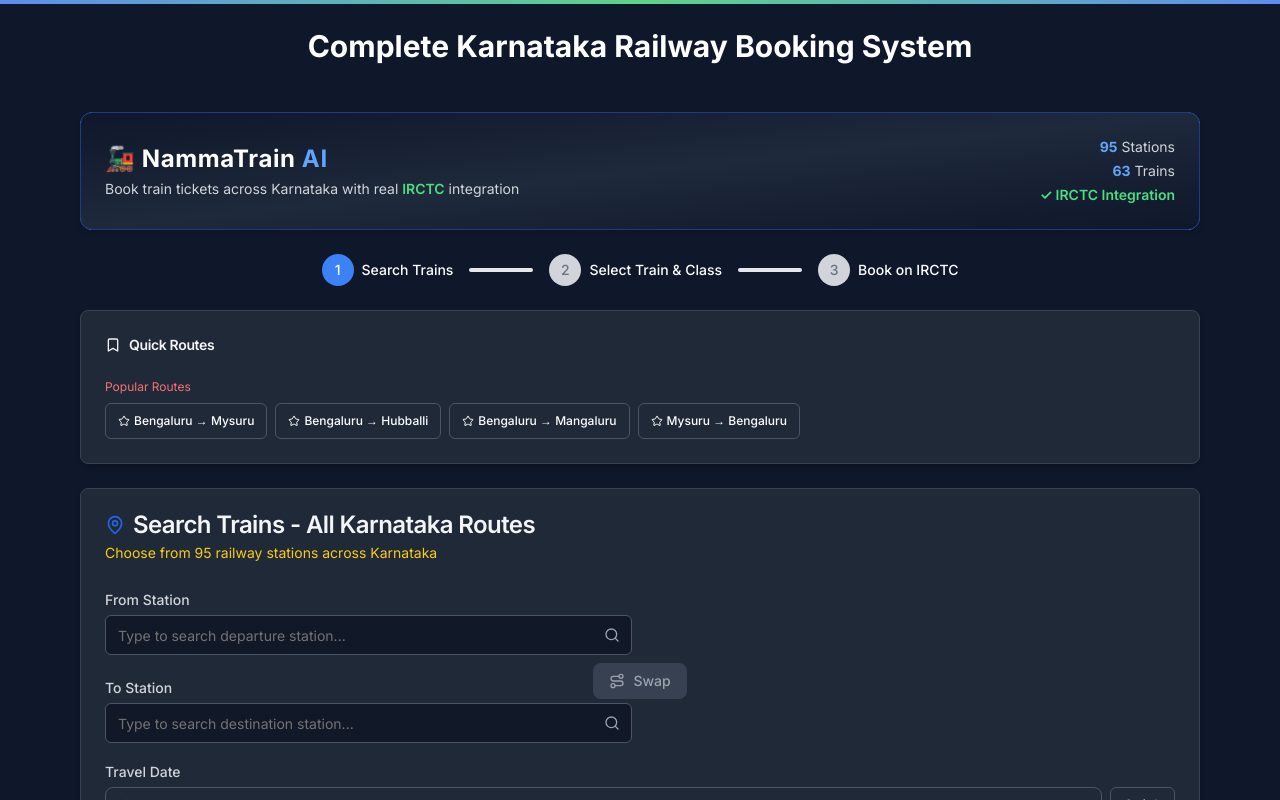
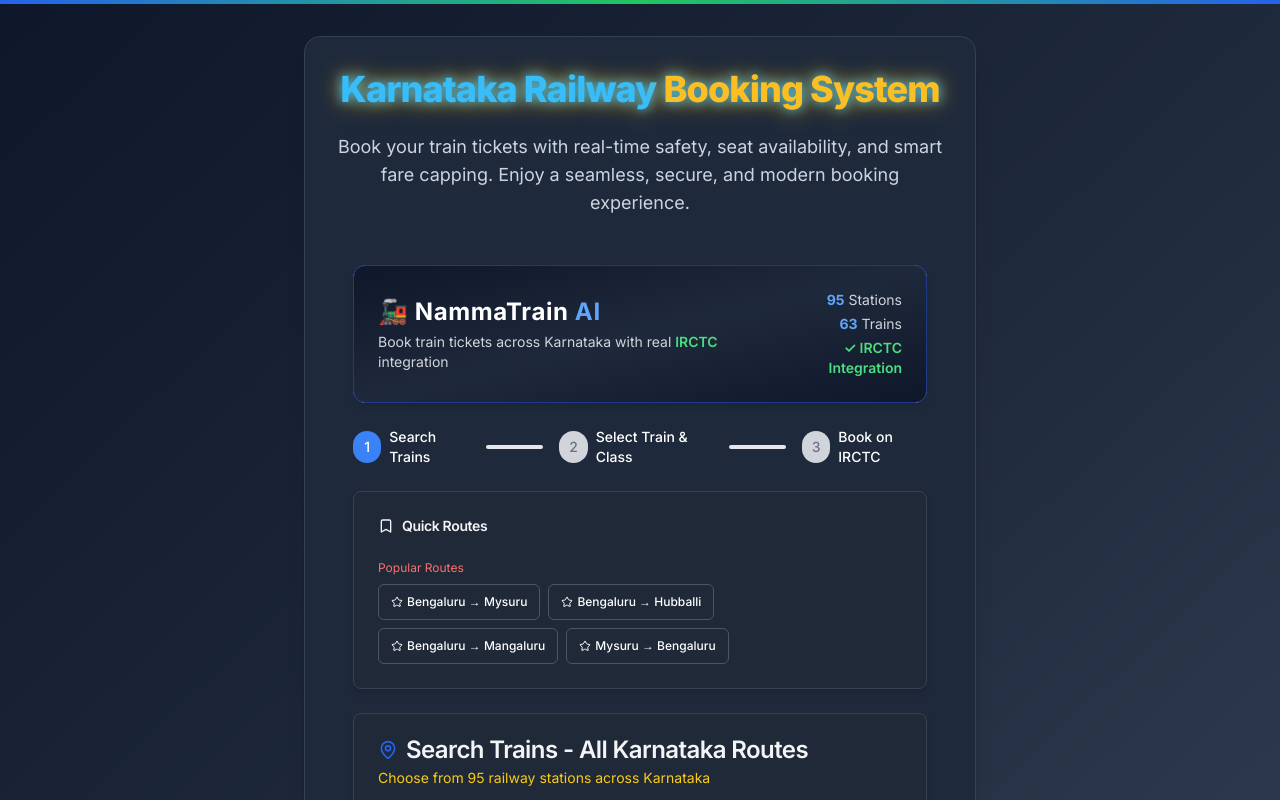
Before and after one commit to srinidhish05/Railways, a Next.js app: page /booking-test in a window 1280 px wide. Shown: the top 800 px of the page. Built offline with nearby package versions, Linux system fonts and the light colour scheme.

Commit message:
Update: app/booking-test/page.tsx

```diff
--- a/app/booking-test/page.tsx
+++ b/app/booking-test/page.tsx
@@ -2,13 +2,32 @@ import { EnhancedTrainBooking } from "@/components/enhanced-train-booking"
 
 export default function BookingTestPage() {
   return (
-    <div className="min-h-screen bg-[#0f172a] text-white px-4 py-6">
-      <div className="container mx-auto">
-        <h1 className="text-3xl font-bold text-center mb-8">
-          Complete Karnataka Railway Booking System
-        </h1>
-        <EnhancedTrainBooking />
+    <div className="min-h-screen bg-gradient-to-br from-[#0f172a] via-[#1e293b] to-[#334155] text-white px-4 py-8 flex items-center justify-center">
+      <div className="w-full max-w-2xl mx-auto">
+        <div className="bg-[#1e293b] rounded-2xl shadow-xl p-8 border border-[#334155] animate-fade-in">
+          <h1 className="text-4xl font-extrabold text-center mb-6 tracking-tight drop-shadow-lg animate-pulse">
+            <span className="text-[#38bdf8]">Karnataka Railway</span> <span className="text-[#fbbf24]">Booking System</span>
+          </h1>
+          <p className="text-center text-lg mb-8 text-[#cbd5e1]">
+            Book your train tickets with real-time safety, seat availability, and smart fare capping. Enjoy a seamless, secure, and modern booking experience.
+          </p>
+          <div className="mt-4">
+            <EnhancedTrainBooking />
+          </div>
+        </div>
       </div>
+      <style>{`
+        @keyframes fade-in {
+          from { opacity: 0; transform: translateY(20px); }
+          to { opacity: 1; transform: translateY(0); }
+        }
+        .animate-fade-in { animation: fade-in 0.7s ease; }
+        .animate-pulse { animation: pulse 2s infinite; }
+        @keyframes pulse {
+          0%, 100% { text-shadow: 0 0 10px #38bdf8, 0 0 20px #fbbf24; }
+          50% { text-shadow: 0 0 20px #38bdf8, 0 0 40px #fbbf24; }
+        }
+      `}</style>
     </div>
   )
 }
```
